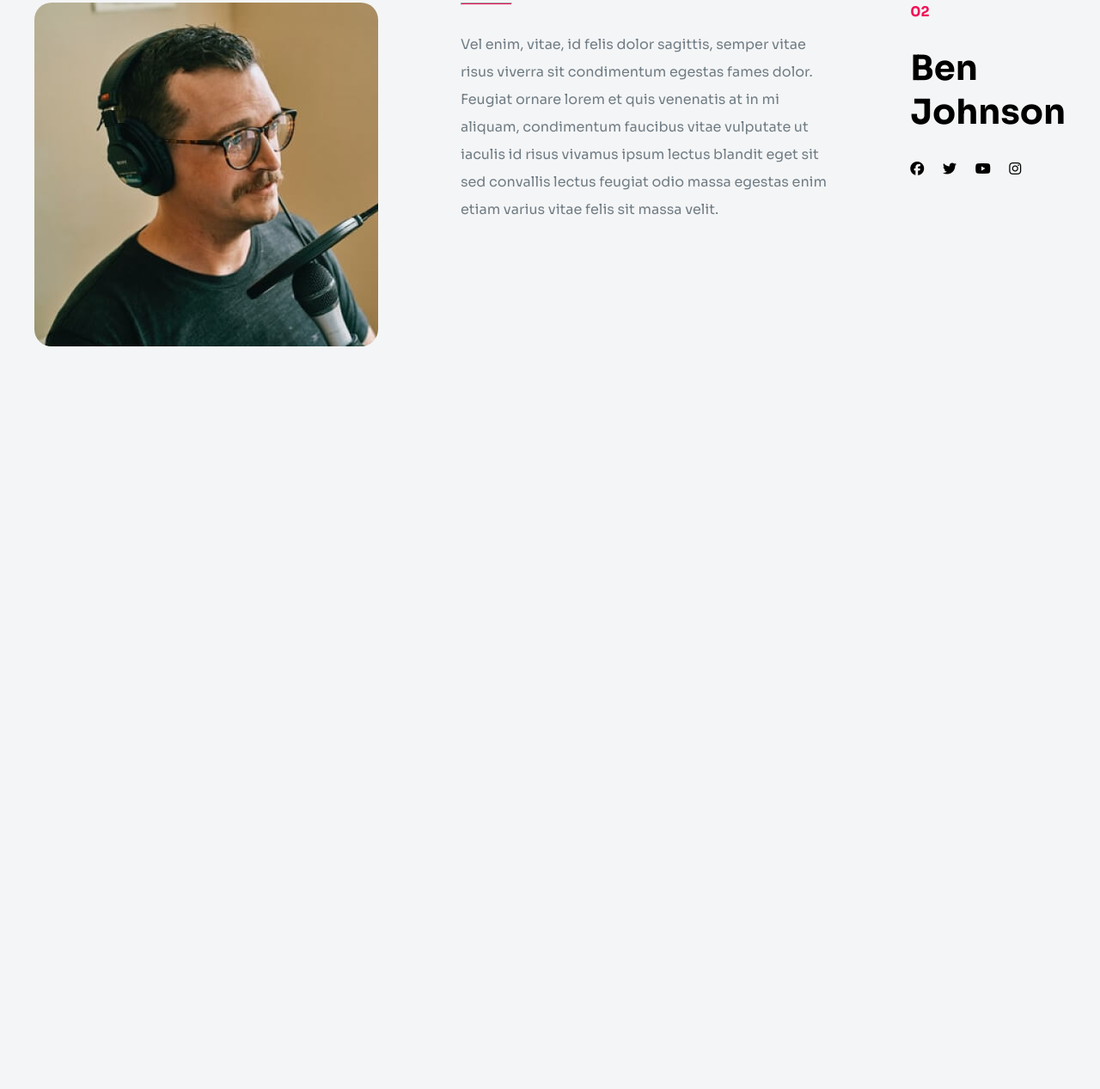
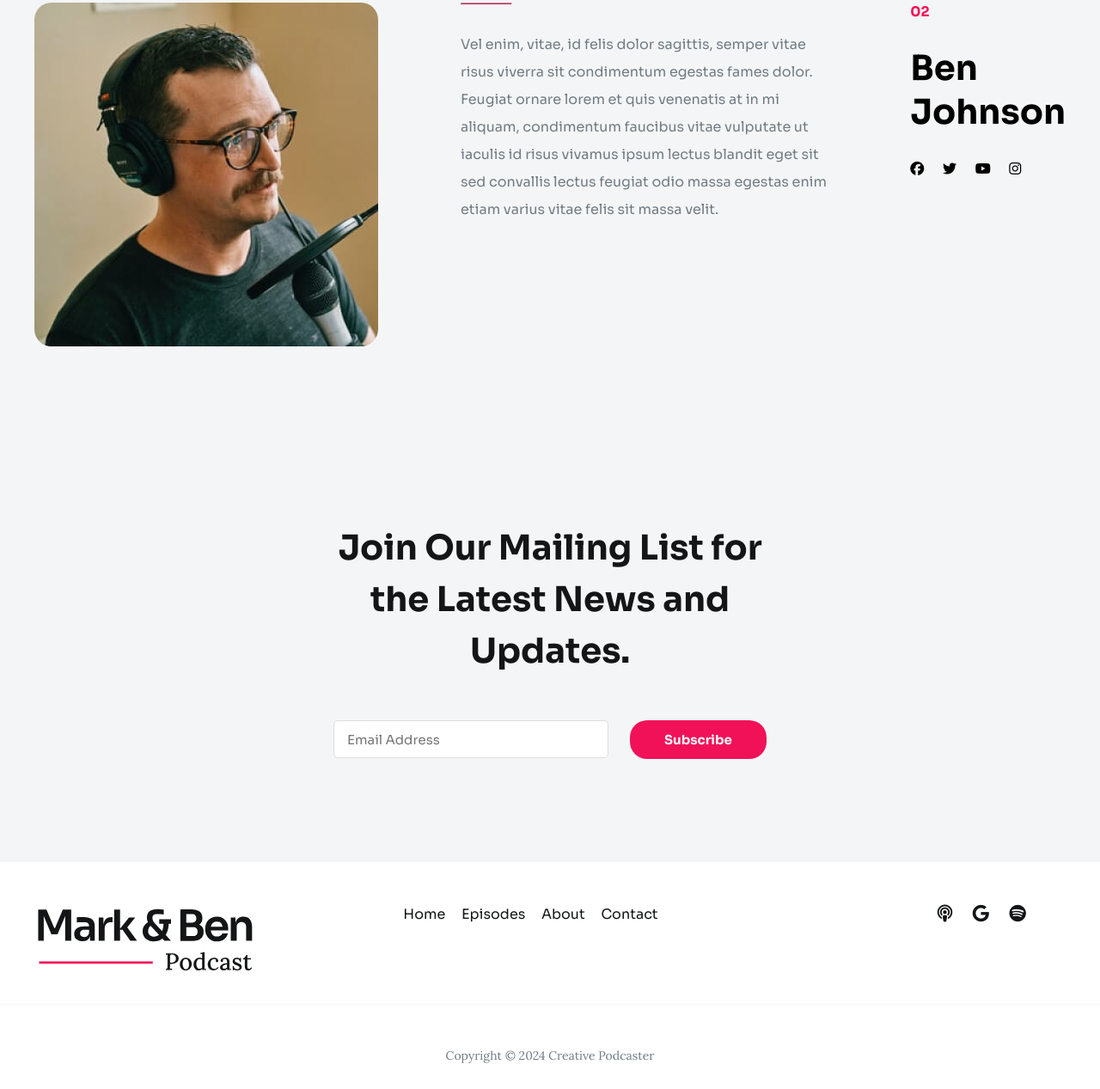
Before and after one commit to Toqeer4148/PodcastTemp, a plain HTML site: page index.html in a window 1280 px wide. Shown: the part 4777-6044 px from the top of the page at 86% size. Before the commit the page ends 5185 px from the top, so only its background shows below. Drawn offline with nearby package versions, Linux system fonts and the light colour scheme.

Commit message:
add newsletter and footer section

```diff
--- a/index.html
+++ b/index.html
@@ -370,5 +370,36 @@
         </div>
       </div>
     </section>
+    <!-- NewsLetter -->
+    <section class="news_letter">
+      <h2>Join Our Mailing List for the Latest News and Updates.</h2>
+      <div class="sub_crib">
+        <input type="email" placeholder="Email Address" />
+        <button id="news_btn">Subscribe</button>
+      </div>
+    </section>
+    <!-- Footer -->
+    <footer>
+      <div class="foot_sec">
+        <div class="footer_logo">
+          <img src="./images/logos/site-logo.svg" alt="footer logo" />
+        </div>
+        <div class="foot_nav">
+          <a href="#">Home</a>
+          <a href="#">Episodes</a>
+          <a href="#">About</a>
+          <a href="#">Contact</a>
+        </div>
+        <div class="foot_social">
+          <a href="#"><i class="fa-solid fa-podcast"></i></a>
+          <a href="#"><i class="fa-brands fa-google"></i></a>
+          <a href="#"><i class="fa-brands fa-spotify"></i></a>
+        </div>
+      </div>
+      <!-- Copyright -->
+      <div class="copyright">
+        <p>Copyright © 2024 Creative Podcaster</p>
+      </div>
+    </footer>
   </body>
 </html>
--- a/style.css
+++ b/style.css
@@ -414,6 +414,7 @@ button:hover{
 .host_container2{
     display: flex;
     padding-top: 100px;
+    padding-bottom: 100px;
 
 }
 .host_intro{
@@ -453,3 +454,82 @@ button:hover{
 .social_icons i{
     margin-right: 18px;
 }
+
+/* NewsLetter */
+.news_letter h2{
+    font-size: 40px;
+    text-align: center;
+    padding: 100px 378px 0px 378px;
+    margin-bottom: 50px;
+    font-weight: 700;
+    color: #131516;
+    line-height: 1.5;
+}
+.sub_crib{
+    display: flex;
+    justify-content: center;
+    align-items: center;
+    padding-bottom: 120px;
+}
+.sub_crib input{
+    height: 44px;
+    width: 25%;
+    border: 1px solid #DDDDDD;
+    border-radius: 5px;
+    font-size: 15px;
+    padding-left: 15px;
+}
+#news_btn{
+    padding-left: 40px;
+    padding-right: 40px;
+    font-size: 15px;
+}
+/* Footer */
+footer{
+    background-color: #ffffff;
+}
+.foot_sec{
+    display: flex;
+    padding: 50px 40px 30px 40px;
+}
+.footer_logo{
+    margin-right: 170px;
+}
+.footer_logo img{
+   height: 80px;
+}
+.foot_nav{
+    margin-right: 310px;
+}
+.foot_nav a{
+    text-decoration: none;
+    color: #131516;
+    font-size: 16px;
+    padding-right: 15px;
+    transition: all .2s ease;
+}
+.foot_nav a:hover{
+    color: #f11158;
+}
+.foot_social i{
+    padding-right: 20px;
+    font-size: 20px;
+    color: #131516;
+    transition: all .2s ease;
+}
+.foot_social i:hover{
+    color: #f11158;
+}
+/* copyright */
+.copyright{
+    min-height: 80px;
+    border-top: 1px solid #f4f5f6;
+}
+.copyright p{
+    font-size: 14px;
+    color: #707c84;
+    font-family: var(--secondary-font);
+    text-align: center;
+    padding-top: 50px;
+    padding-bottom: 30px;
+}
```
